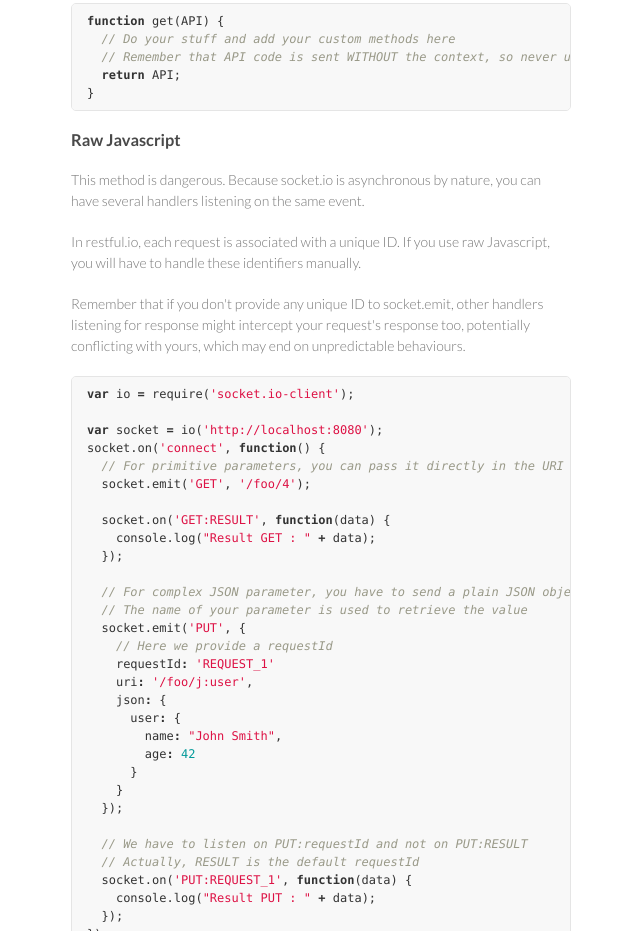
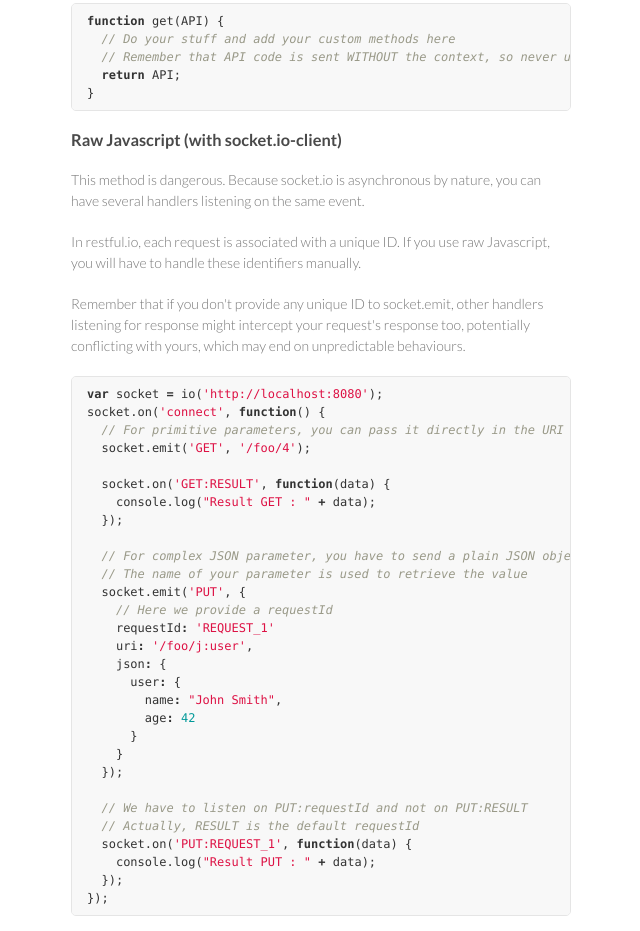
Before and after one commit to mvallerie/restful.io, a plain HTML site: page index.html in a window 1280 px wide. Shown: the part 2713-3644 px from the top of the page, without its empty margins (499-1139 px from the left). Drawn offline with Linux system fonts and the light colour scheme.

```diff
--- a/index.html
+++ b/index.html
@@ -178,7 +178,7 @@
 </pre></div>
 
 <h3>
-<a name="raw-javascript" class="anchor" href="#raw-javascript"><span class="octicon octicon-link"></span></a>Raw Javascript</h3>
+<a name="raw-javascript-with-socketio-client" class="anchor" href="#raw-javascript-with-socketio-client"><span class="octicon octicon-link"></span></a>Raw Javascript (with socket.io-client)</h3>
 
 <p>This method is dangerous. Because socket.io is asynchronous by nature, you can have several handlers listening on the same event.</p>
 
@@ -186,9 +186,7 @@
 
 <p>Remember that if you don't provide any unique ID to socket.emit, other handlers listening for response might intercept your request's response too, potentially conflicting with yours, which may end on unpredictable behaviours.</p>
 
-<div class="highlight highlight-javascript"><pre><span class="kd">var</span> <span class="nx">io</span> <span class="o">=</span> <span class="nx">require</span><span class="p">(</span><span class="s1">'socket.io-client'</span><span class="p">);</span>
-
-<span class="kd">var</span> <span class="nx">socket</span> <span class="o">=</span> <span class="nx">io</span><span class="p">(</span><span class="s1">'http://localhost:8080'</span><span class="p">);</span>
+<div class="highlight highlight-javascript"><pre><span class="kd">var</span> <span class="nx">socket</span> <span class="o">=</span> <span class="nx">io</span><span class="p">(</span><span class="s1">'http://localhost:8080'</span><span class="p">);</span>
 <span class="nx">socket</span><span class="p">.</span><span class="nx">on</span><span class="p">(</span><span class="s1">'connect'</span><span class="p">,</span> <span class="kd">function</span><span class="p">()</span> <span class="p">{</span>
   <span class="c1">// For primitive parameters, you can pass it directly in the URI</span>
   <span class="nx">socket</span><span class="p">.</span><span class="nx">emit</span><span class="p">(</span><span class="s1">'GET'</span><span class="p">,</span> <span class="s1">'/foo/4'</span><span class="p">);</span>
```
Also changed, not shown: params.json (+1 -1 lines).
